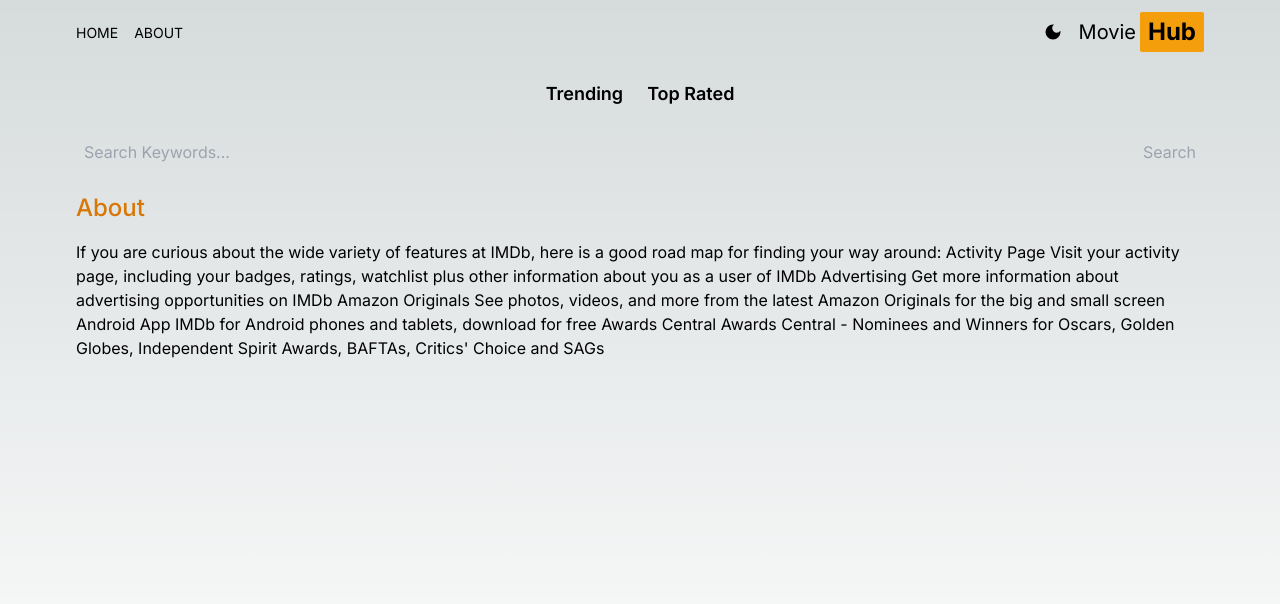
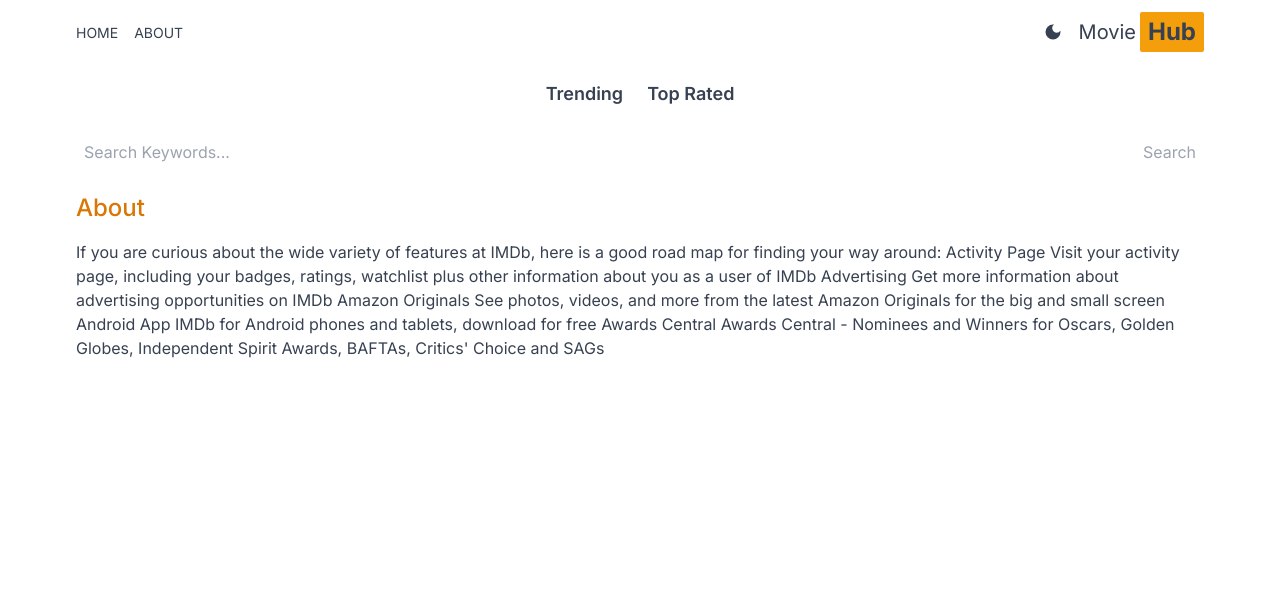
Before and after one commit to sushaantkhadka/np-listing-next, a Next.js app: page /about in a window 1280 px wide. Shown: the top 604 px of the page. Built offline with nearby package versions, Linux system fonts and the light colour scheme.

Commit message:
bug fixed: card overflow solved

```diff
--- a/src/app/Providers.jsx
+++ b/src/app/Providers.jsx
@@ -5,7 +5,7 @@ import { ThemeProvider } from "next-themes";
 export default function Providers( { children }) {
   return (
     <ThemeProvider defaultTheme='system' attribute='class'>
-        <div className="text-grey-700 dark:text-grey-200 dark:bg-grey-700 min-h-screen select-none transition-colors duration-300">
+        <div className="bg-white text-gray-700 dark:text-gray-200 dark:bg-gray-700 min-h-screen select-none transition-colors duration-300">
             {children}
         </div>
     </ThemeProvider>
--- a/src/app/globals.css
+++ b/src/app/globals.css
@@ -1,33 +1,3 @@
 @tailwind base;
 @tailwind components;
 @tailwind utilities;
-
-:root {
-  --foreground-rgb: 0, 0, 0;
-  --background-start-rgb: 214, 219, 220;
-  --background-end-rgb: 255, 255, 255;
-}
-
-@media (prefers-color-scheme: dark) {
-  :root {
-    --foreground-rgb: 255, 255, 255;
-    --background-start-rgb: 0, 0, 0;
-    --background-end-rgb: 0, 0, 0;
-  }
-}
-
-body {
-  color: rgb(var(--foreground-rgb));
-  background: linear-gradient(
-      to bottom,
-      transparent,
-      rgb(var(--background-end-rgb))
-    )
-    rgb(var(--background-start-rgb));
-}
-
-@layer utilities {
-  .text-balance {
-    text-wrap: balance;
-  }
-}
--- a/src/components/Card.jsx
+++ b/src/components/Card.jsx
@@ -5,19 +5,23 @@ import { FiThumbsUp } from "react-icons/fi";
 
 export default function Card({ result }) {
   return (
-    <div className="group cursor-pointer sm:hover:shadow-slate-400
+    <div className="group dark:bg-grey-600 cursor-pointer sm:hover:shadow-slate-400
     sm:shadow-md rounded-lg sm:border
     sm:border-slate-400 sm:m-2 transition-shadow duration-200
     ">
       <Link href={`/movie/${result.id}`}>
-        <Image
+      <div className="h-[150px] overflow-hidden">
+      <Image
           src={`https://image.tmdb.org/t/p/original/${
             result.backdrop_path || result.poster_path
           }`}
+          // src={`/nice.jpeg`}
           width={500}
-          height={300}
+          height={200}
           className="sm:rounded-t-lg group-hover:opacity-75 transition-opacity duration-300"
         />
+        </div>
+
         <div className="m-2">
           <p className="line-clamp-2 text-md text-gray-400 ">
             {result.overview}
```
Also changed, not shown: public/nice.jpeg (added), src/components/DarkModeSwitch.jsx (line endings or trailing spaces).
